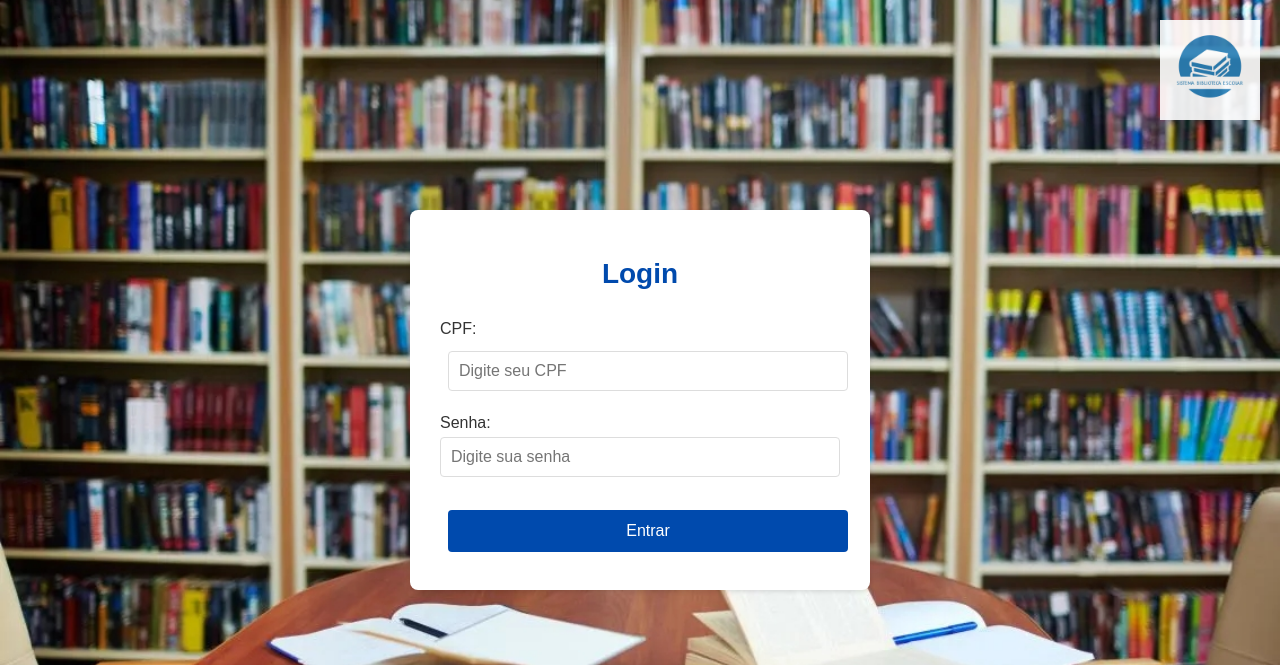
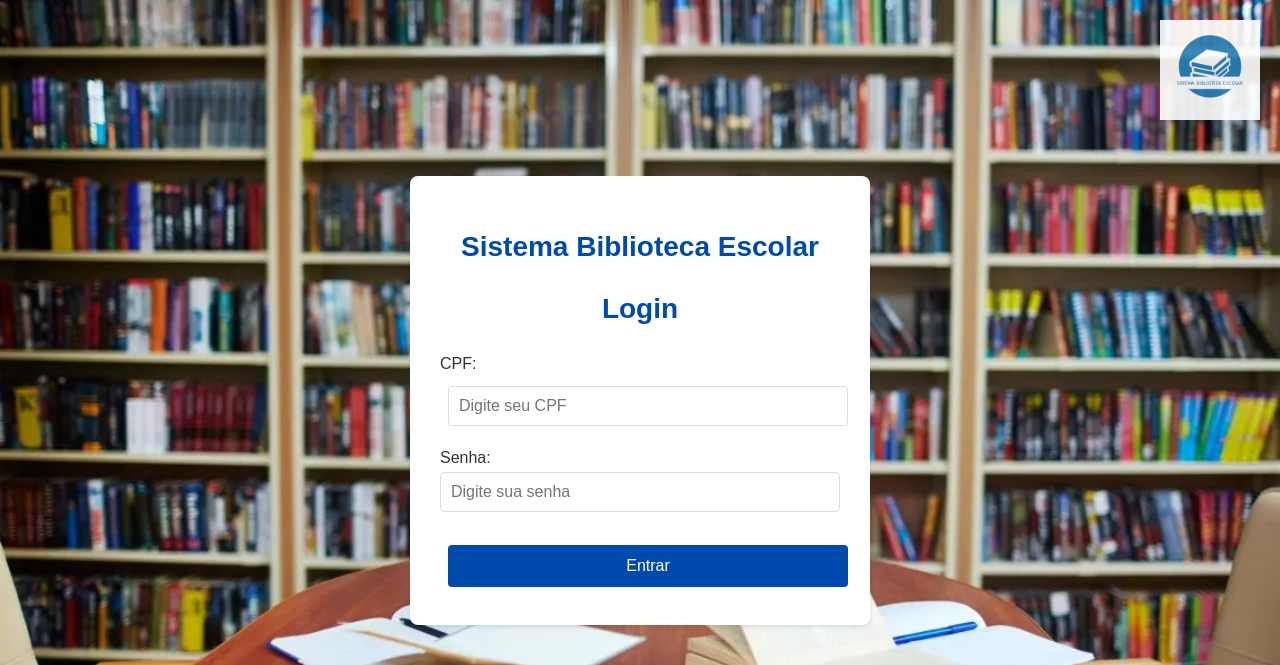
Before and after one commit to Alexanndre85DF/sistema-biblioteca-escolar, a Flask app: page / in a window 1280 px wide. Shown: the top 665 px of the page. Run offline with Flask 2, Linux system fonts and the light colour scheme.

Commit message:
Update login.html

```diff
--- a/templates/login.html
+++ b/templates/login.html
@@ -99,6 +99,7 @@
             <img src="{{ url_for('static', filename='logosbe.png') }}" alt="Logo Sistema Biblioteca Escolar">
         </div>
 
+        <h2 class="system-title">Sistema Biblioteca Escolar</h2>
         <h1>Login</h1>
 
         {% with messages = get_flashed_messages() %}
```
